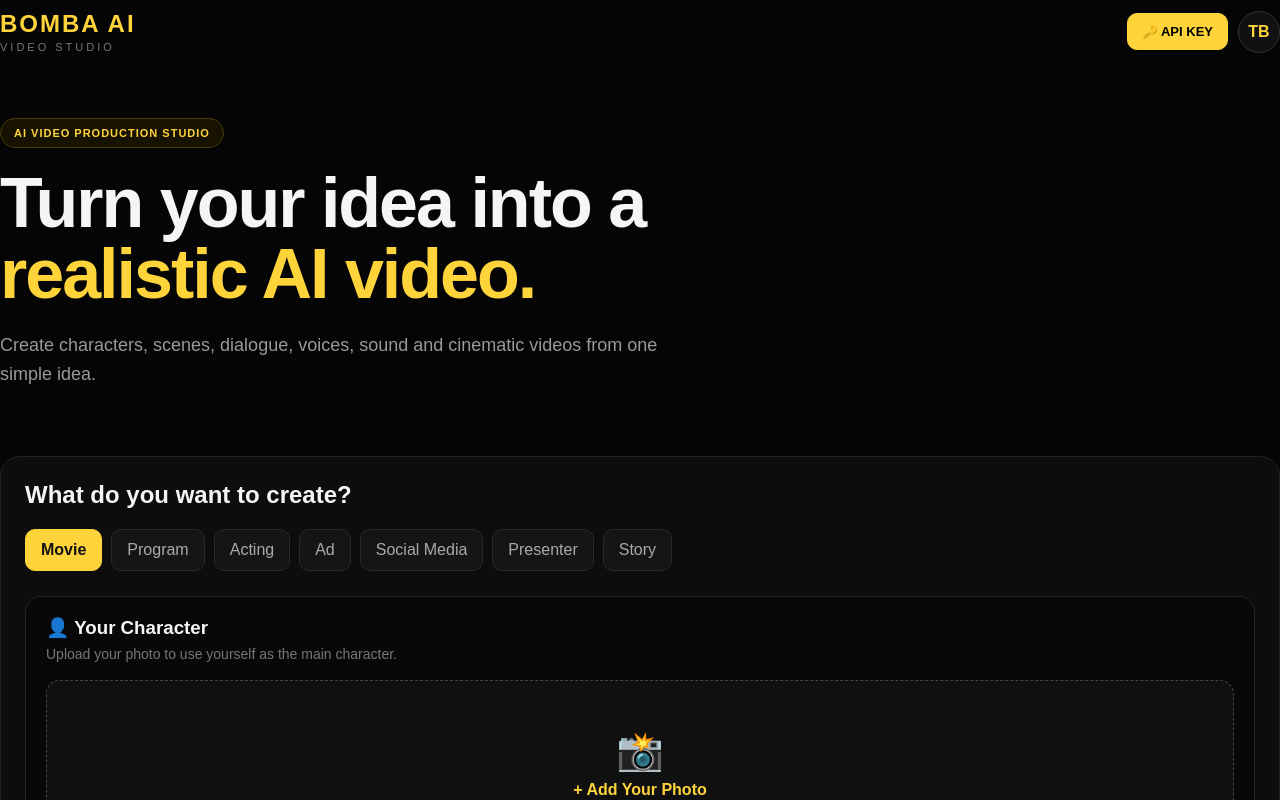
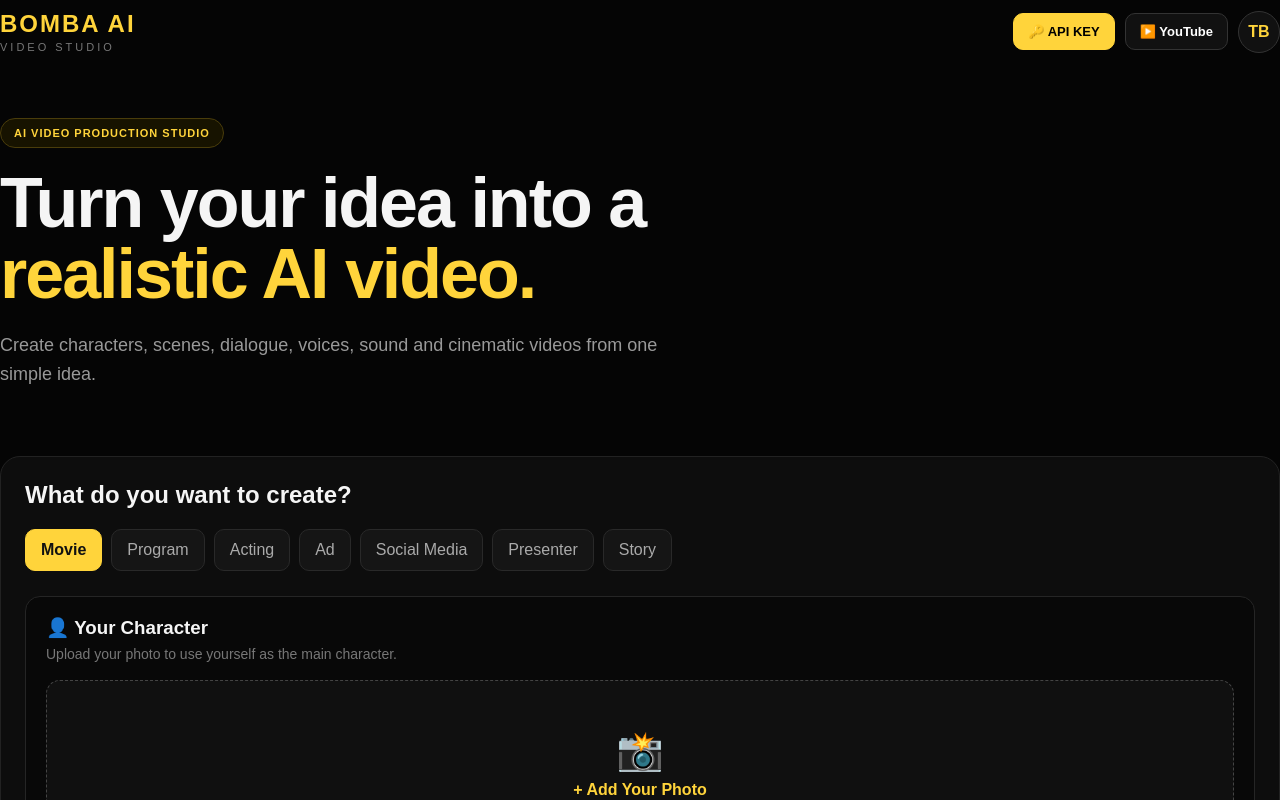
Before and after one commit to tapbombaai-glitch/bomba-ai-video, a Next.js app: page / in a window 1280 px wide. Shown: the top 800 px of the page. Built offline with nearby package versions, Linux system fonts and the light colour scheme; no server answers.

Commit message:
Update page.jsx

```diff
--- a/app/page.jsx
+++ b/app/page.jsx
@@ -2604,6 +2604,28 @@
           >
             🔑 API KEY
           </button>
+
+         <a
+  href="https://www.youtube.com/@TapBumberAI"
+  target="_blank"
+  rel="noopener noreferrer"
+  style={{
+    display: "inline-flex",
+    alignItems: "center",
+    justifyContent: "center",
+    padding: "10px 14px",
+    borderRadius: "10px",
+    border: "1px solid #333333",
+    background: "#111111",
+    color: "#ffffff",
+    fontWeight: "800",
+    fontSize: "13px",
+    textDecoration: "none",
+    cursor: "pointer",
+  }}
+>
+  ▶️ YouTube
+</a>
 
 <button
   type="button"
```
Lines whose indentation alone changed are shown as unchanged.
